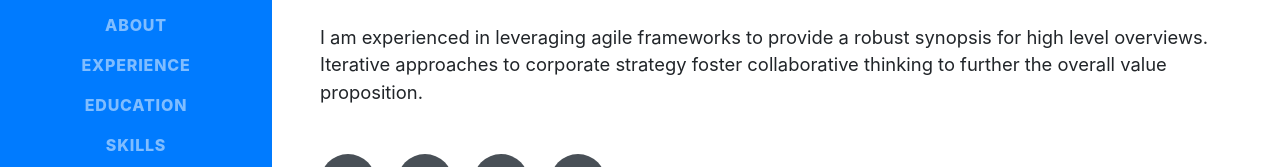
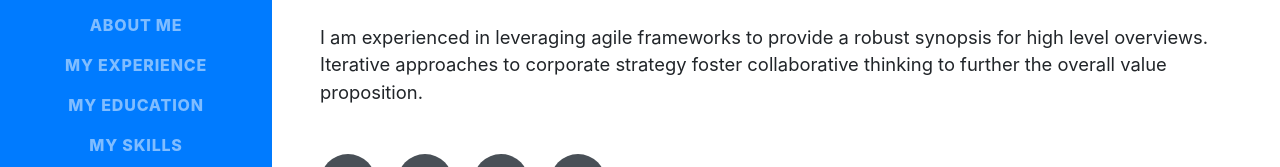
Before and after one commit to ahmadsanda/ahmadsanda.github.io, a website with bundled scripts: page index.html in a window 1280 px wide. Shown: the part 367-534 px from the top of the page. Built offline with nearby package versions, Linux system fonts and the light colour scheme; a web font is replaced by a local one.

Commit message:
Update index.html

```diff
--- a/index.html
+++ b/index.html
@@ -38,16 +38,16 @@
       <div class="collapse navbar-collapse" id="navbarSupportedContent">
         <ul class="navbar-nav">
           <li class="nav-item">
-            <a class="nav-link js-scroll-trigger" href="#about">About</a>
+            <a class="nav-link js-scroll-trigger" href="#about">About Me</a>
           </li>
           <li class="nav-item">
-            <a class="nav-link js-scroll-trigger" href="#experience">Experience</a>
+            <a class="nav-link js-scroll-trigger" href="#experience">My Experience</a>
           </li>
           <li class="nav-item">
-            <a class="nav-link js-scroll-trigger" href="#education">Education</a>
+            <a class="nav-link js-scroll-trigger" href="#education">My Education</a>
           </li>
           <li class="nav-item">
-            <a class="nav-link js-scroll-trigger" href="#skills">Skills</a>
+            <a class="nav-link js-scroll-trigger" href="#skills">My Skills</a>
           </li>
           <li class="nav-item">
             <a class="nav-link js-scroll-trigger" href="#interests">Interests</a>
```
